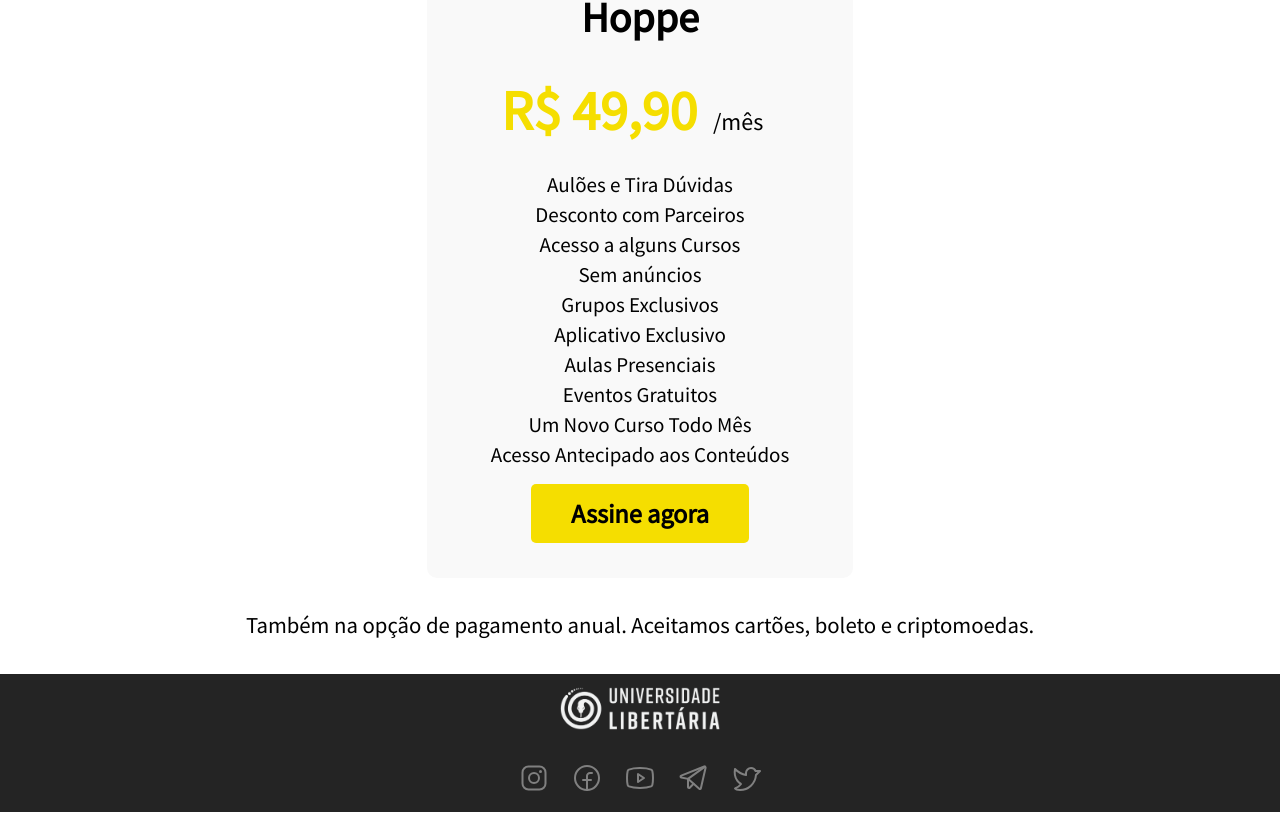
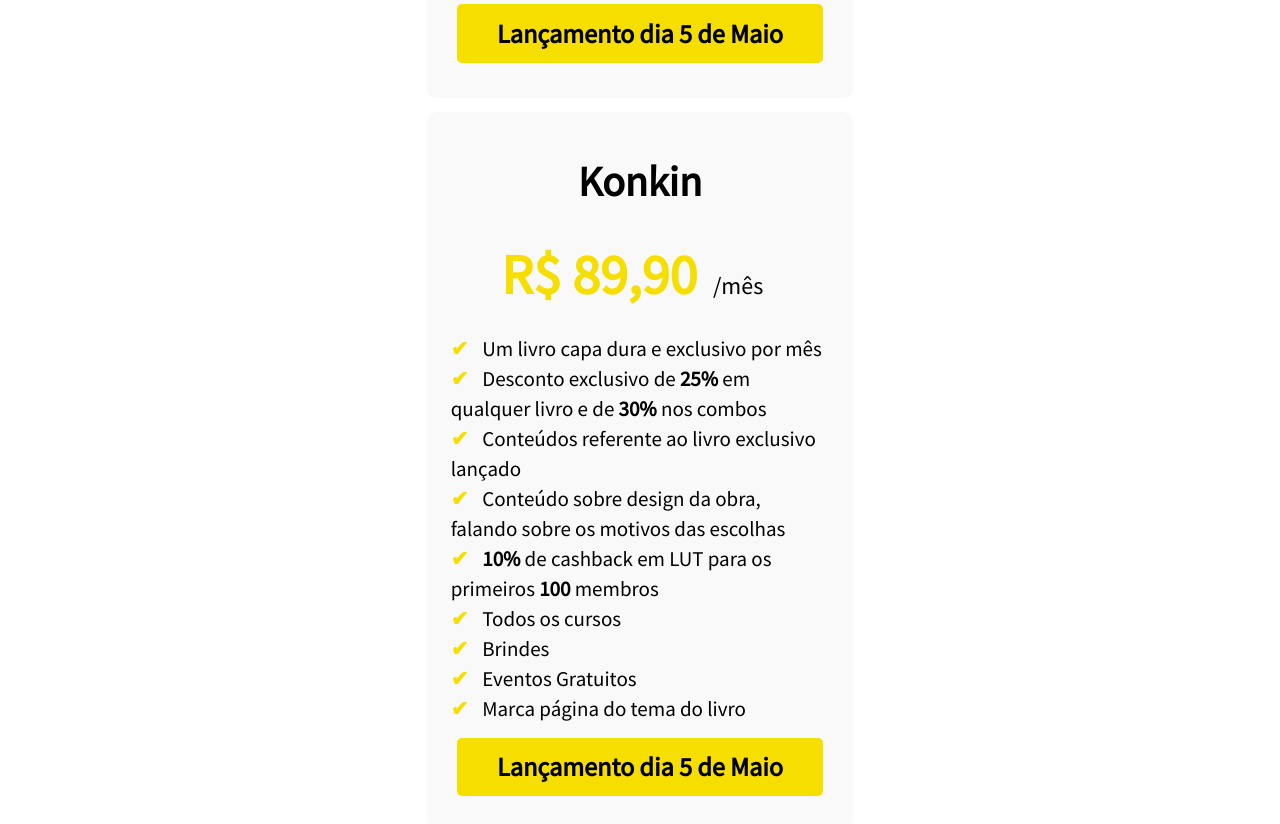
Before and after one commit to lendagron/libertario, a Next.js app: page /planos in a window 1280 px wide. Shown: the part 876-1700 px from the top of the page. Built offline with nearby package versions, Linux system fonts and the light colour scheme.

Commit message:
add: Card do plano konkin e ajustes nos outros

```diff
--- a/src/components/planosContent/PlanosContent.tsx
+++ b/src/components/planosContent/PlanosContent.tsx
@@ -13,8 +13,8 @@ export default function PlanosContent() {
           <p>Mises</p>
           <span>GRÁTIS</span>
           <ul>
-            <li>Aulões e Tira Dúvidas</li>
-            <li>Desconto com Parceiros</li>
+            <li>Cursos iniciais</li>
+            {/* <li>Desconto com Parceiros</li>
             <li>Acesso a alguns Cursos</li>
             <li>Contêm anúncios</li>
             <li>
@@ -34,38 +34,10 @@ export default function PlanosContent() {
             </li>
             <li>
               <s>Acesso Antecipado aos Conteúdos</s>
-            </li>
+            </li> */}
           </ul>
           <Link href={"/cadastro"}>Assine agora</Link>
         </div>
-        {/*    <div className={styles.authorContainer}>
-          <p>Rothbard</p>
-          <div>
-            <span>R$ 49,90</span>
-            <span>/mês</span>
-          </div>
-          <ul>
-            <li>Aulões e Tira Dúvidas</li>
-            <li>Desconto com Parceiros</li>
-            <li>Acesso a alguns Cursos</li>
-            <li>Sem anúncios</li>
-            <li>
-              <s>Grupos Exclusivos</s>
-            </li>
-            <li>Aplicativo Exclusivo</li>
-            <li>Aulas Presenciais</li>
-            <li>
-              <s>Eventos Gratuitos</s>
-            </li>
-            <li>
-              <s>Um Novo Curso Todo Mês</s>
-            </li>
-            <li>
-              <s>Acesso Antecipado aos Conteúdos</s>
-            </li>
-          </ul>
-          <Link href={"/cadastroPagamento"}>Assine agora</Link>
-        </div> */}
         <div className={styles.authorContainer}>
           <p>Hoppe</p>
           <div>
@@ -73,23 +45,53 @@ export default function PlanosContent() {
             <span>/mês</span>
           </div>
           <ul>
-            <li>Aulões e Tira Dúvidas</li>
-            <li>Desconto com Parceiros</li>
-            <li>Acesso a alguns Cursos</li>
+            <li>Todos os cursos</li>
+            <li>
+              Conteúdos introdutórios referente ao livro exclusivo lançado no
+              Plano Konkin
+            </li>
+            {/* <li>Acesso a alguns Cursos</li>
             <li>Sem anúncios</li>
             <li>Grupos Exclusivos</li>
             <li>Aplicativo Exclusivo</li>
             <li>Aulas Presenciais</li>
             <li>Eventos Gratuitos</li>
             <li>Um Novo Curso Todo Mês</li>
-            <li>Acesso Antecipado aos Conteúdos</li>
+            <li>Acesso Antecipado aos Conteúdos</li> */}
           </ul>
-          <Link href={"/cadastroPagamento"}>Assine agora</Link>
+          <Link href={"/planos"}>Lançamento dia 5 de Maio</Link>
+        </div>
+        <div className={styles.authorContainer}>
+          <p>Konkin</p>
+          <div>
+            <span>R$ 89,90</span>
+            <span>/mês</span>
+          </div>
+          <ul>
+            <li>Um livro capa dura e exclusivo por mês</li>
+            <li>
+              Desconto exclusivo de <b>25%</b> em qualquer livro e de <b>30%</b>{" "}
+              nos combos
+            </li>
+            <li>Conteúdos referente ao livro exclusivo lançado</li>
+            <li>
+              Conteúdo sobre design da obra, falando sobre os motivos das
+              escolhas
+            </li>
+            <li>
+              <b>10%</b> de cashback em LUT para os primeiros <b>100</b> membros
+            </li>
+            <li>Todos os cursos</li>
+            <li>Brindes</li>
+            <li>Eventos Gratuitos</li>
+            <li>Marca página do tema do livro</li>
+          </ul>
+          <Link href={"/planos"}>Lançamento dia 5 de Maio</Link>
         </div>
       </div>
       <p>
-        Também na opção de pagamento anual. Aceitamos cartões, boleto e
-        criptomoedas.
+        Também na opção de pagamento anual. Iremos adicionar pagamento com
+        boleto e criptomoedas também.
       </p>
     </div>
   );
--- a/src/components/planosContent/planosContent.module.scss
+++ b/src/components/planosContent/planosContent.module.scss
@@ -26,9 +26,10 @@
 .planosContainer {
   display: flex;
   align-items: center;
-  justify-content: space-around;
+  justify-content: space-evenly;
+  width: 100%;
 
-  width: 50%;
+  /* background-color: aqua; */
 
   .authorContainer {
     background-color: var(--gray-100);
@@ -36,9 +37,10 @@
     display: flex;
     flex-direction: column;
     align-items: center;
-    justify-content: center;
+    justify-content: flex-start;
     max-width: 426px;
     width: 100%;
+    height: 100%;
 
     gap: 1rem;
 
@@ -69,6 +71,14 @@
       font-weight: 400;
       font-size: 1.5rem;
       line-height: 30px;
+      text-align: left;
+
+      &::before {
+        content: "✔";
+        color: var(--yellow-200);
+        font-weight: bold;
+        margin-right: 1rem;
+      }
     }
 
     span:nth-of-type(2) {
@@ -85,10 +95,14 @@
       color: black;
       text-decoration: none;
 
+      text-align: center;
+
       background-color: var(--yellow-200);
 
       padding: 0.5625rem 2.875rem;
       border-radius: 5px;
+
+      margin-top: auto;
 
       &:hover {
         background-color: black;
```
